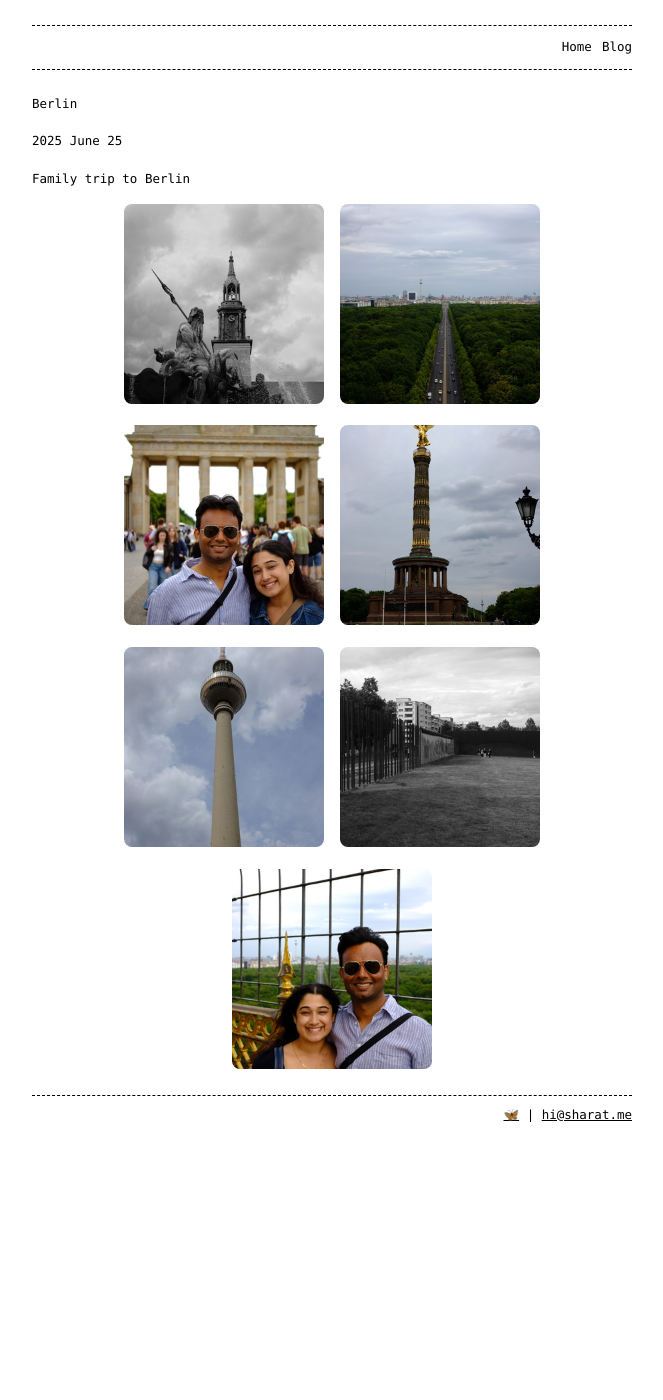
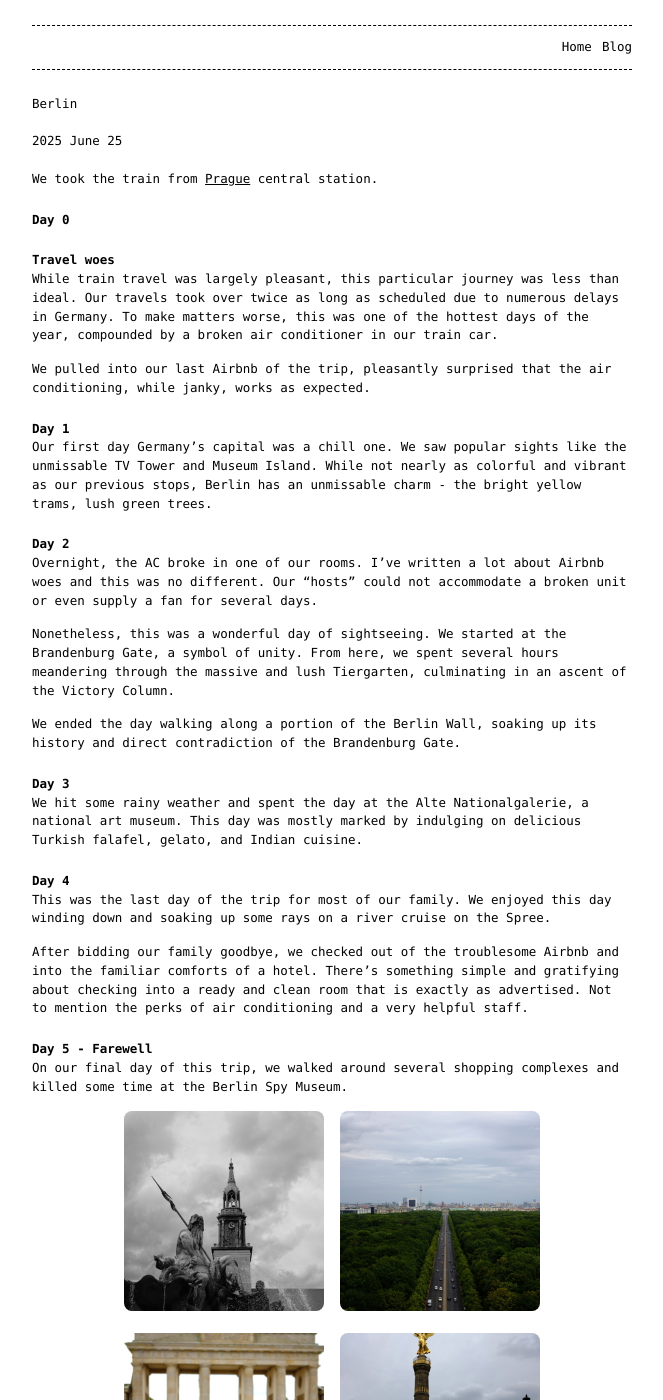
Before and after one commit to weirdfishes/weirdfishes.github.io, a Jekyll site: the page built from _posts/2025-06-25-berlin.md, in a window 1280 px wide and 1400 px high. Shown: the whole window, without its empty margins (308-971 px from the left). Built offline with Jekyll 4.4.1, drawn with Linux system fonts in a browser that asks for light colours.

Commit message:
posts: berlin - add log

```diff
--- a/_posts/2025-06-25-berlin.md
+++ b/_posts/2025-06-25-berlin.md
@@ -4,6 +4,36 @@ title:  "Berlin"
 tags: "blog travel gallery"
 ---
 
-Family trip to Berlin
+We took the train from [Prague](/blog/prague) central station.
+
+# Day 0
+
+## Travel woes
+While train travel was largely pleasant, this particular journey was less than ideal. Our travels took over twice as long as scheduled due to numerous delays in Germany. To make matters worse, this was one of the hottest days of the year, compounded by a broken air conditioner in our train car.
+
+We pulled into our last Airbnb of the trip, pleasantly surprised that the air conditioning, while janky, works as expected.
+
+# Day 1
+Our first day Germany's capital was a chill one. We saw popular sights like the unmissable TV Tower and Museum Island. While not nearly as colorful and vibrant as our previous stops, Berlin has an unmissable charm - the bright yellow trams, lush green trees.
+
+
+# Day 2
+Overnight, the AC broke in one of our rooms. I've written a lot about Airbnb woes and this was no different. Our "hosts" could not accommodate a broken unit or even supply a fan for several days.
+
+Nonetheless, this was a wonderful day of sightseeing. We started at the Brandenburg Gate, a symbol of unity. From here, we spent several hours meandering through the massive and lush Tiergarten, culminating in an ascent of the Victory Column.
+
+We ended the day walking along a portion of the Berlin Wall, soaking up its history and direct contradiction of the Brandenburg Gate.
+
+# Day 3
+We hit some rainy weather and spent the day at the Alte Nationalgalerie, a national art museum. This day was mostly marked by indulging on delicious Turkish falafel, gelato, and Indian cuisine.
+
+# Day 4
+This was the last day of the trip for most of our family. We enjoyed this day winding down and soaking up some rays on a river cruise on the Spree.
+
+After bidding our family goodbye, we checked out of the troublesome Airbnb and into the familiar comforts of a hotel. There's something simple and gratifying about checking into a ready and clean room that is exactly as advertised. Not to mention the perks of air conditioning and a very helpful staff.
+
+# Day 5 - Farewell
+On our final day of this trip, we walked around several shopping complexes and killed some time at the Berlin Spy Museum.
+
 
 {% include gallery-css.html folder="berlin" %}
```
Also changed, not shown: _posts/2025-06-23-prague.md (+2 -2 lines).
